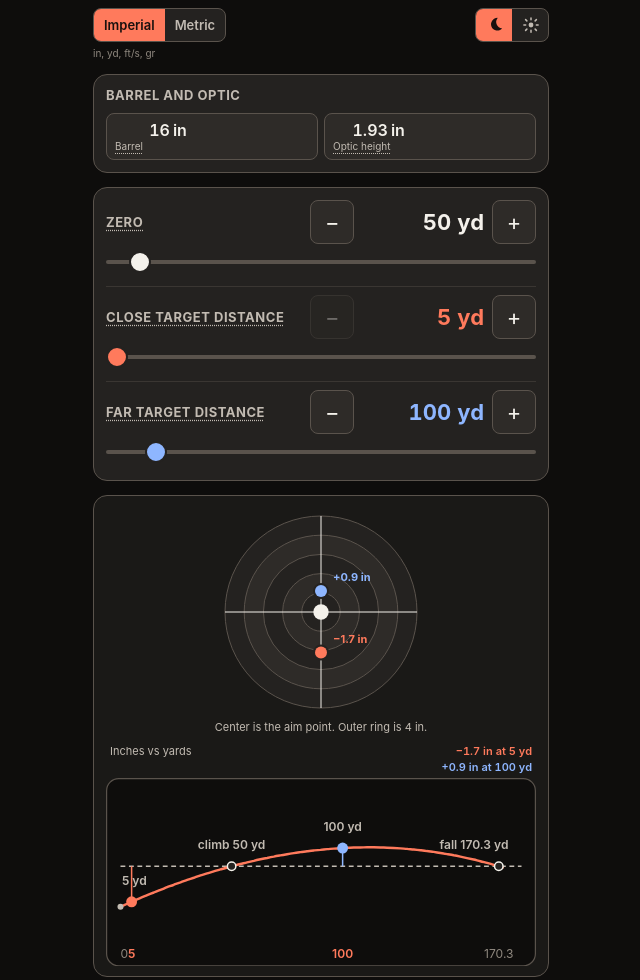
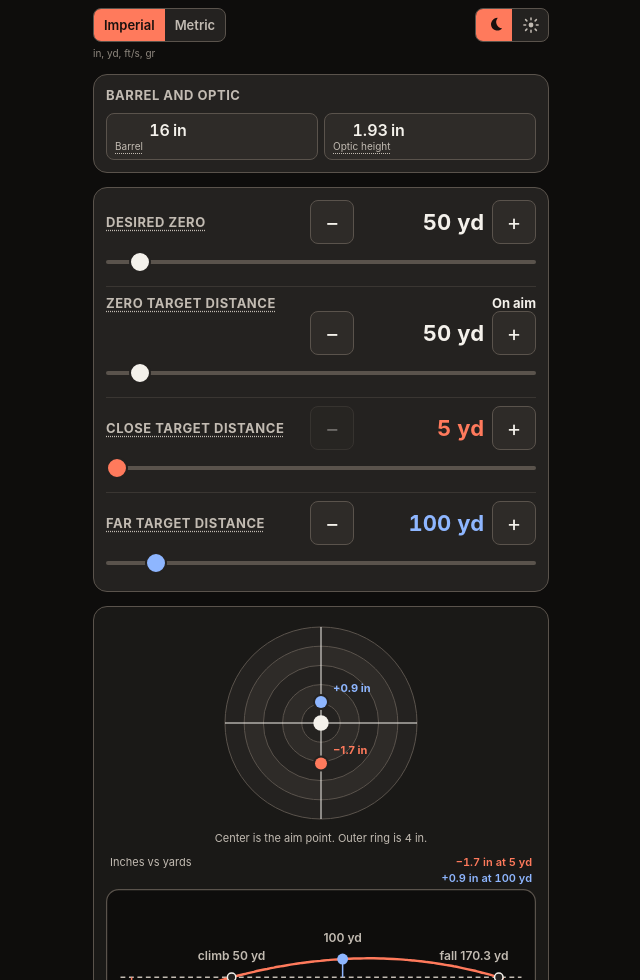
Before and after one commit to regenerous/poicalc, a plain HTML site: page index.html in a window 1280 px wide. Shown: the top 980 px of the page, without its empty margins (319-959 px from the left). Drawn offline with Linux system fonts and the light colour scheme.

Commit message:
Show the paper impact for a desired zero, version 0.8.0.
Desired Zero is the sight zero. Zero Target Distance is the paper, and the readout says how high or low the bullet should hit that paper.

Co-authored-by: regenerous <regenerous@users.noreply.github.com>

```diff
--- a/index.html
+++ b/index.html
@@ -68,21 +68,38 @@
         </div>
       </section>
 
-      <section class="panel" id="distance-panel" aria-label="Zero, close target distance, and far target distance">
+      <section class="panel" id="distance-panel" aria-label="Desired zero, zero target distance, close target distance, and far target distance">
         <div class="play">
           <div class="play-control" data-mark="zero">
             <div class="play-line">
-              <h2><button type="button" class="tip-title" data-tip="Distance that you zeroed your sights/optic at." aria-expanded="false">Zero</button></h2>
+              <h2><button type="button" class="tip-title" data-tip="Distance you want the bullet to cross the line of sight." aria-expanded="false">Desired Zero</button></h2>
               <div class="stepper">
-                <button type="button" id="zero-dec" aria-label="Shorter zero">−</button>
+                <button type="button" id="zero-dec" aria-label="Shorter desired zero">−</button>
                 <label class="dist-readout">
-                  <input id="zero" inputmode="decimal" autocomplete="off" aria-label="Zero distance">
+                  <input id="zero" inputmode="decimal" autocomplete="off" aria-label="Desired Zero">
                   <span id="zero-unit"></span>
                 </label>
-                <button type="button" id="zero-inc" aria-label="Longer zero">+</button>
+                <button type="button" id="zero-inc" aria-label="Longer desired zero">+</button>
               </div>
             </div>
-            <input id="zero-slider" class="slider" type="range" aria-label="Zero distance slider">
+            <input id="zero-slider" class="slider" type="range" aria-label="Desired Zero slider">
+          </div>
+          <div class="play-control" data-mark="paper">
+            <div class="play-line">
+              <h2><button type="button" class="tip-title" data-tip="Distance to the paper target you are using to zero." aria-expanded="false">Zero Target Distance</button></h2>
+              <p id="paper-offset" class="paper-offset"></p>
+            </div>
+            <div class="play-line">
+              <div class="stepper">
+                <button type="button" id="paper-dec" aria-label="Shorter zero target distance">−</button>
+                <label class="dist-readout">
+                  <input id="paper" inputmode="decimal" autocomplete="off" aria-label="Zero Target Distance">
+                  <span id="paper-unit"></span>
+                </label>
+                <button type="button" id="paper-inc" aria-label="Longer zero target distance">+</button>
+              </div>
+            </div>
+            <input id="paper-slider" class="slider" type="range" aria-label="Zero Target Distance slider">
           </div>
           <div class="play-control" data-mark="close">
             <div class="play-line">
--- a/js/app.js
+++ b/js/app.js
@@ -22,6 +22,7 @@ const DEFAULTS = {
   speedOverrideFps: null,
   sightIn: 1.93,
   zeroYd: 50,
+  paperYd: 50,
   closeYd: 5,
   farYd: 100,
 };
@@ -90,6 +91,7 @@ function sanitize(data) {
   next.barrelIn = clampNum(data.barrelIn, 2, 32, DEFAULTS.barrelIn);
   next.sightIn = clampNum(data.sightIn, 0, 6, DEFAULTS.sightIn);
   next.zeroYd = clampNum(data.zeroYd, 5, 800, DEFAULTS.zeroYd);
+  next.paperYd = clampNum(data.paperYd, 5, 800, next.zeroYd);
   let far = clampNum(data.farYd, 5, 1200, null);
   let close = clampNum(data.closeYd, 5, 1200, null);
   if (far == null) far = clampNum(data.distanceYd, 5, 1200, DEFAULTS.farYd);
@@ -354,6 +356,25 @@ function aimWord(inches) {
   if (inches < -0.05) return "below aim";
   if (inches > 0.05) return "above aim";
   return "on aim";
+}
+
+function paperOffsetText(inches, sameDistance) {
+  if (sameDistance) return "On aim";
+  if (!Number.isFinite(inches)) return "Type a G1 BC";
+  if (Math.abs(inches) < 0.05) return "On aim";
+  return `${formatDrop(inches)} ${inches < 0 ? "low" : "high"}`;
+}
+
+function inchesOnPath(poi, yards) {
+  const last = poi.samples[poi.samples.length - 1];
+  if (last && yards <= last.yd + 0.2) return inchesAt(poi.samples, yards);
+  return solvePoi({
+    speedFps: usedFps(),
+    bc: state.bc,
+    sightIn: state.sightIn,
+    zeroYd: state.zeroYd,
+    distanceYd: yards,
+  }).impactIn;
 }
 
 function drawTarget(closeIn, farIn) {
@@ -852,6 +873,7 @@ function render() {
   const [dMin, dMax] = distanceBounds();
   const [zMin, zMax] = zeroBounds();
   state.zeroYd = clampNum(state.zeroYd, zMin, zMax, state.zeroYd);
+  state.paperYd = clampNum(state.paperYd, zMin, zMax, state.zeroYd);
   separateDistances();
 
   const ready = state.bc != null && state.bc >= 0.05 && state.bc <= 1.5;
@@ -866,6 +888,8 @@ function render() {
     : null;
   const closeIn = poi ? inchesAt(poi.samples, state.closeYd) : null;
   const farIn = poi ? inchesAt(poi.samples, state.farYd) : null;
+  const paperIn = poi ? inchesOnPath(poi, state.paperYd) : null;
+  const paperSame = displayDistance(state.paperYd) === displayDistance(state.zeroYd);
   const unit = distanceUnit();
 
   applyTheme();
@@ -884,6 +908,8 @@ function render() {
   $("barrel-unit").textContent = lengthUnit();
   $("sight-unit").textContent = lengthUnit();
   $("zero-unit").textContent = unit;
+  $("paper-unit").textContent = unit;
+  $("paper-offset").textContent = paperOffsetText(paperIn, paperSame);
   const weightLabel = metric() ? "Weight (g)" : "Grain";
   const speedLabel = `Muzzle speed (${speedUnit()})`;
   $("weight-label").textContent = weightLabel;
@@ -897,6 +923,7 @@ function render() {
   const closeShown = displayDistance(state.closeYd);
   const farShown = displayDistance(state.farYd);
   const zeroShown = displayDistance(state.zeroYd);
+  const paperShown = displayDistance(state.paperYd);
   const dMinShown = displayDistance(dMin);
   const dMaxShown = displayDistance(dMax);
   const zMinShown = displayDistance(zMin);
@@ -907,7 +934,10 @@ function render() {
   $("far-inc").disabled = farShown >= dMaxShown;
   $("zero-dec").disabled = zeroShown <= zMinShown;
   $("zero-inc").disabled = zeroShown >= zMaxShown;
+  $("paper-dec").disabled = paperShown <= zMinShown;
+  $("paper-inc").disabled = paperShown >= zMaxShown;
   syncSlider("zero-slider", state.zeroYd, zMin, zMax);
+  syncSlider("paper-slider", state.paperYd, zMin, zMax);
   syncSlider("close-slider", state.closeYd, dMin, state.farYd - gapYd());
   syncSlider("far-slider", state.farYd, state.closeYd + gapYd(), dMax);
   $("edit-fields").hidden = adding;
@@ -931,6 +961,7 @@ function render() {
   setIfIdle("barrel", formatBarrel(state.barrelIn));
   setIfIdle("sight", formatSight(state.sightIn));
   setIfIdle("zero", formatDistanceNumber(state.zeroYd));
+  setIfIdle("paper", formatDistanceNumber(state.paperYd));
 
   if (poi) {
     drawTarget(closeIn, farIn);
@@ -1289,6 +1320,9 @@ function wire() {
   onNumber("zero", (n) => (metric() ? n / 0.9144 : n), zeroBounds, (yards) => {
     state.zeroYd = yards;
   });
+  onNumber("paper", (n) => (metric() ? n / 0.9144 : n), zeroBounds, (yards) => {
+    state.paperYd = yards;
+  });
   onNumber("close", (n) => (metric() ? n / 0.9144 : n), distanceBounds, assignClose);
   onNumber("far", (n) => (metric() ? n / 0.9144 : n), distanceBounds, assignFar);
   $("zero-dec").addEventListener("click", () => {
@@ -1300,6 +1334,18 @@ function wire() {
   $("zero-inc").addEventListener("click", () => {
     const [min, max] = zeroBounds();
     state.zeroYd = stepShown(state.zeroYd, 1, min, max);
+    save();
+    render();
+  });
+  $("paper-dec").addEventListener("click", () => {
+    const [min, max] = zeroBounds();
+    state.paperYd = stepShown(state.paperYd, -1, min, max);
+    save();
+    render();
+  });
+  $("paper-inc").addEventListener("click", () => {
+    const [min, max] = zeroBounds();
+    state.paperYd = stepShown(state.paperYd, 1, min, max);
     save();
     render();
   });
@@ -1331,6 +1377,10 @@ function wire() {
     const [min, max] = zeroBounds();
     state.zeroYd = clampNum(yards, min, max, state.zeroYd);
   });
+  onSlider("paper-slider", (yards) => {
+    const [min, max] = zeroBounds();
+    state.paperYd = clampNum(yards, min, max, state.paperYd);
+  });
   onSlider("close-slider", (yards) => {
     const [min] = distanceBounds();
     const ceiling = state.farYd - gapYd();
--- a/js/version.js
+++ b/js/version.js
@@ -1,2 +1,2 @@
 /** The only copy of the app version. Bump it before any commit that changes behavior. */
-export const VERSION = "0.7.0";
+export const VERSION = "0.8.0";
--- a/styles.css
+++ b/styles.css
@@ -595,7 +595,20 @@ input {
 
 .play-control[data-mark="close"] .dist-readout { color: var(--accent); }
 .play-control[data-mark="far"] .dist-readout { color: var(--far); }
-.play-control[data-mark="zero"] .dist-readout { color: var(--text); }
+.play-control[data-mark="zero"] .dist-readout,
+.play-control[data-mark="paper"] .dist-readout { color: var(--text); }
+
+.play-control[data-mark="paper"] .stepper { margin-left: auto; }
+
+.paper-offset {
+  flex: 0 0 auto;
+  margin: 0;
+  text-align: right;
+  font-size: 13px;
+  line-height: 16px;
+  font-weight: 700;
+  white-space: nowrap;
+}
 
 .slider {
   display: block;
@@ -644,9 +657,12 @@ input {
 .play-control[data-mark="far"] .slider { accent-color: var(--far); }
 .play-control[data-mark="far"] .slider::-webkit-slider-thumb { background: var(--far); }
 .play-control[data-mark="far"] .slider::-moz-range-thumb { background: var(--far); }
-.play-control[data-mark="zero"] .slider { accent-color: var(--text); }
-.play-control[data-mark="zero"] .slider::-webkit-slider-thumb { background: var(--text); }
-.play-control[data-mark="zero"] .slider::-moz-range-thumb { background: var(--text); }
+.play-control[data-mark="zero"] .slider,
+.play-control[data-mark="paper"] .slider { accent-color: var(--text); }
+.play-control[data-mark="zero"] .slider::-webkit-slider-thumb,
+.play-control[data-mark="paper"] .slider::-webkit-slider-thumb { background: var(--text); }
+.play-control[data-mark="zero"] .slider::-moz-range-thumb,
+.play-control[data-mark="paper"] .slider::-moz-range-thumb { background: var(--text); }
 
 .stepper {
   display: flex;
```
